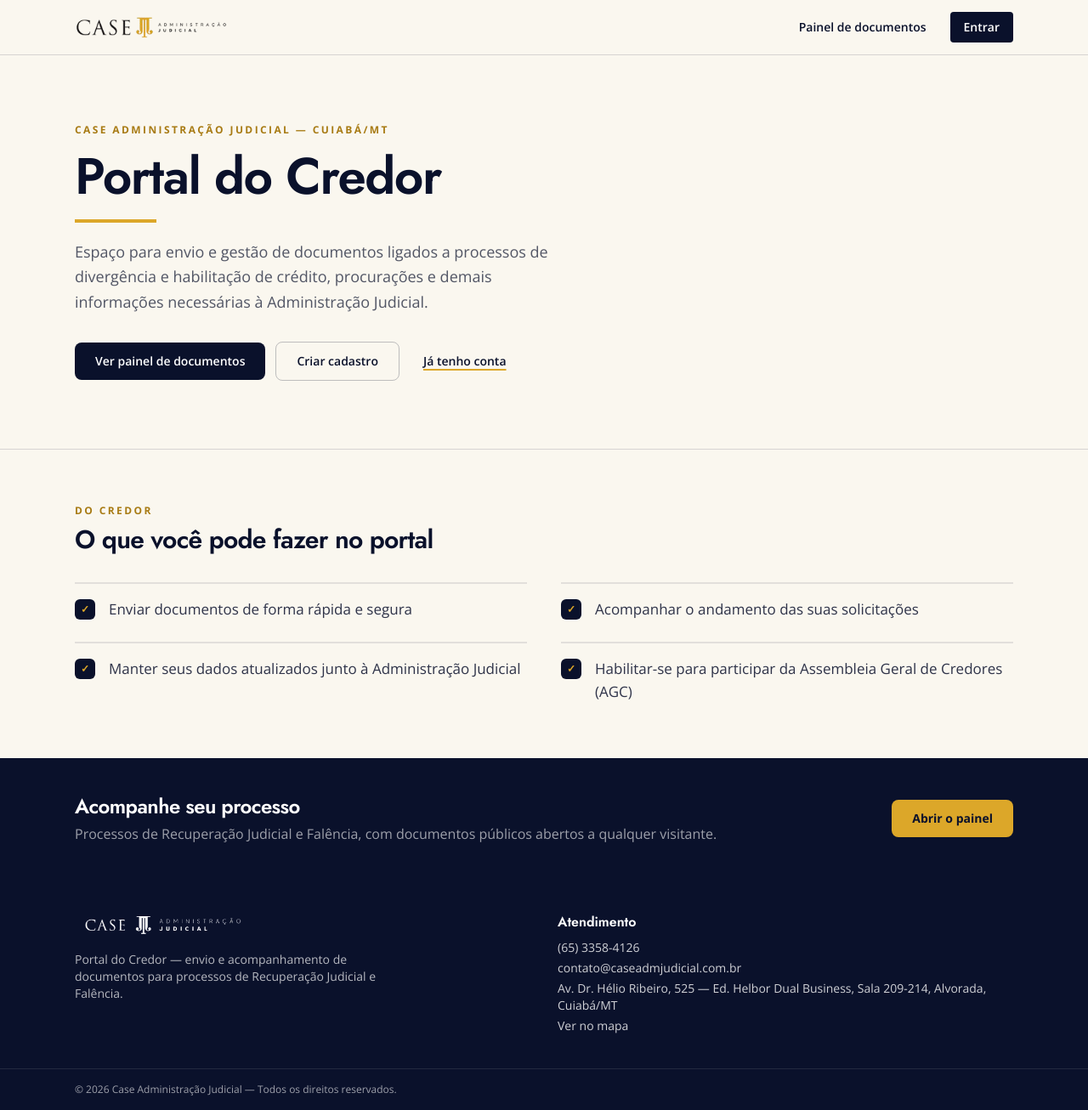
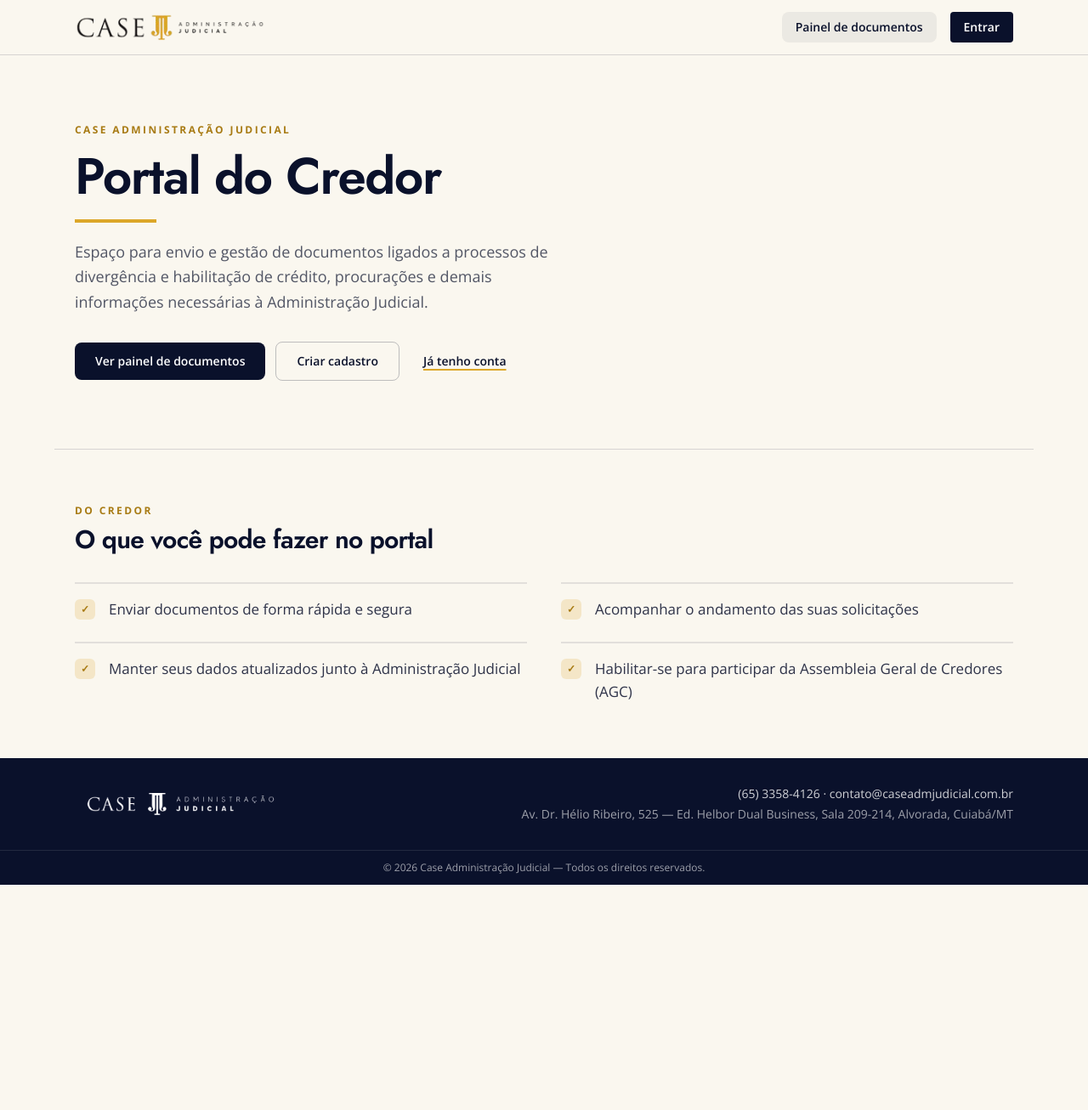
Before and after one commit to Just-Think-Technology/case-adm-judicial, a Next.js app in the folder frontend/: page / in a window 1280 px wide. Shown: the whole page at 85% size. After the commit the page ends 1041 px from the top, so only its background shows below. Built offline with nearby package versions, Linux system fonts and the light colour scheme; no server answers.

Commit message:
feat(frontend): apply visual review feedback

```diff
--- a/frontend/app/globals.css
+++ b/frontend/app/globals.css
@@ -19,3 +19,24 @@
 body {
   background-color: var(--color-paper-50);
 }
+
+/* One smooth hover language for every link and button — quiet, 200ms, and
+   fully off for reduced-motion users. */
+a,
+button,
+summary {
+  transition:
+    color 200ms ease,
+    background-color 200ms ease,
+    border-color 200ms ease,
+    box-shadow 200ms ease,
+    opacity 200ms ease;
+}
+
+@media (prefers-reduced-motion: reduce) {
+  a,
+  button,
+  summary {
+    transition: none;
+  }
+}
--- a/frontend/components/landing-page.tsx
+++ b/frontend/components/landing-page.tsx
@@ -22,11 +22,11 @@
 export function LandingPage({ featured }: { featured?: FeaturedCase }): React.ReactNode {
   return (
     <>
-      <section className="border-b border-navy-950/15">
-        <div className="mx-auto grid max-w-6xl gap-10 px-4 py-14 sm:px-6 sm:py-20 lg:grid-cols-[1.2fr_1fr] lg:items-center">
+      <section>
+        <div className="mx-auto grid max-w-6xl gap-10 border-b border-navy-950/15 px-4 py-14 sm:px-6 sm:py-20 lg:grid-cols-[1.2fr_1fr] lg:items-center">
           <div>
             <p className="text-xs font-bold tracking-[0.2em] text-gold-700 uppercase">
-              Case Administração Judicial — Cuiabá/MT
+              Case Administração Judicial
             </p>
             <h1 className="font-display mt-4 text-5xl leading-[1.02] font-semibold tracking-tight text-navy-950 sm:text-6xl">
               Portal do Credor
@@ -98,7 +98,7 @@
             >
               <span
                 aria-hidden
-                className="mt-0.5 flex h-6 w-6 shrink-0 items-center justify-center rounded-[6px] bg-navy-950 text-xs font-bold text-gold-500"
+                className="mt-0.5 flex h-6 w-6 shrink-0 items-center justify-center rounded-[6px] bg-gold-500/20 text-xs font-bold text-gold-700"
               >
                 ✓
               </span>
@@ -107,25 +107,6 @@
           ))}
         </ul>
       </section>
-
-      <section className="border-t border-navy-950/15 bg-navy-950">
-        <div className="mx-auto flex max-w-6xl flex-col items-start justify-between gap-5 px-4 py-10 sm:flex-row sm:items-center sm:px-6">
-          <div>
-            <p className="font-display text-2xl font-semibold tracking-tight text-white">
-              Acompanhe seu processo
-            </p>
-            <p className="mt-1 text-white/60">
-              Processos de Recuperação Judicial e Falência, com documentos públicos abertos a qualquer visitante.
-            </p>
-          </div>
-          <Link
-            href="/painel"
-            className="shrink-0 rounded-lg bg-gold-500 px-6 py-3 text-sm font-bold text-navy-950 hover:bg-gold-600"
-          >
-            Abrir o painel
-          </Link>
-        </div>
-      </section>
     </>
   );
 }
--- a/frontend/components/site-footer.tsx
+++ b/frontend/components/site-footer.tsx
@@ -1,40 +1,27 @@
-import Image from 'next/image';
-import { MAPS_SEARCH_URL, SITE_CONTACT } from '@/lib/site';
+// Slim navy footer: the mark, the contact channels, and the centered rights
+// notice — nothing else.
+import { SITE_CONTACT } from '@/lib/site';
 
-// Navy footer with the white logo, contact channels and rights notice.
 export function SiteFooter(): React.ReactNode {
   return (
     <footer className="bg-navy-950 text-white">
-      <div className="mx-auto grid max-w-6xl gap-8 px-4 py-10 sm:grid-cols-2 sm:px-6">
-        <div>
-          <Image src="/img/logo-white.png" alt="Case Administração Judicial" width={200} height={44} />
-          <p className="mt-4 max-w-sm text-sm text-white/70">
-            Portal do Credor — envio e acompanhamento de documentos para processos de Recuperação
-            Judicial e Falência.
-          </p>
-        </div>
-        <address className="text-sm not-italic text-white/80">
-          <p className="font-display text-base font-semibold text-white">Atendimento</p>
-          <p className="mt-2">
+      <div className="mx-auto flex max-w-6xl flex-col items-start gap-6 px-4 py-8 sm:flex-row sm:items-center sm:justify-between sm:px-6">
+        <img src="/img/logo-white.png" alt="Case Administração Judicial" width={240} height={37} />
+        <address className="text-sm not-italic text-white/80 sm:text-right">
+          <p>
             <a className="hover:text-gold-500" href={`tel:${SITE_CONTACT.phone.replace(/\D/g, '')}`}>
               {SITE_CONTACT.phone}
             </a>
-          </p>
-          <p className="mt-1">
+            {' · '}
             <a className="hover:text-gold-500" href={`mailto:${SITE_CONTACT.email}`}>
               {SITE_CONTACT.email}
             </a>
           </p>
-          <p className="mt-1">{SITE_CONTACT.address}</p>
-          <p className="mt-1">
-            <a className="hover:text-gold-500" href={MAPS_SEARCH_URL} target="_blank" rel="noreferrer">
-              Ver no mapa
-            </a>
-          </p>
+          <p className="mt-1 text-white/60">{SITE_CONTACT.address}</p>
         </address>
       </div>
       <div className="border-t border-white/10">
-        <p className="mx-auto max-w-6xl px-4 py-4 text-xs text-white/60 sm:px-6">
+        <p className="mx-auto max-w-6xl px-4 py-3 text-center text-xs text-white/60 sm:px-6">
           © {new Date().getFullYear()} Case Administração Judicial — Todos os direitos reservados.
         </p>
       </div>
--- a/frontend/components/site-header.tsx
+++ b/frontend/components/site-header.tsx
@@ -10,10 +10,10 @@
     <header className="sticky top-0 z-10 border-b border-navy-950/15 bg-paper-50/95 backdrop-blur">
       <div className="mx-auto flex h-16 max-w-6xl items-center justify-between px-4 sm:px-6">
         <Link href="/" className="flex items-center" aria-label="Portal do Credor — início">
-          <img src="/img/logo-header.png" alt="Case Administração Judicial" width={180} height={40} />
+          <img src="/img/logo-header.png" alt="Case Administração Judicial" width={224} height={32} />
         </Link>
         <nav className="flex items-center gap-2 sm:gap-4" aria-label="Navegação principal">
-          <Link href="/painel" className="rounded px-3 py-2 text-sm font-semibold text-navy-950 hover:bg-paper-100">
+          <Link href="/painel" className="rounded-lg bg-navy-950/[0.06] px-4 py-2 text-sm font-semibold text-navy-950 hover:bg-navy-950/[0.1]">
             Painel de documentos
           </Link>
           {session?.role === 'ADMIN' ? (
```
